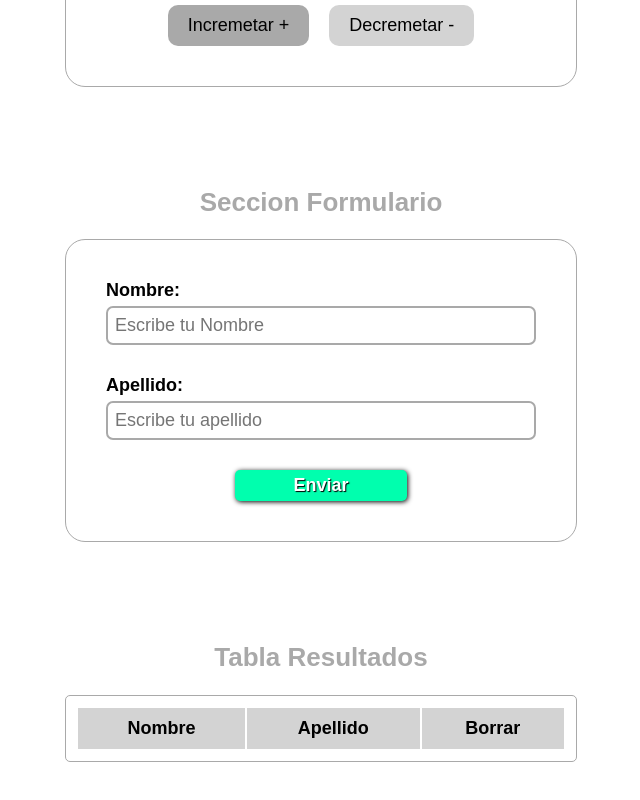
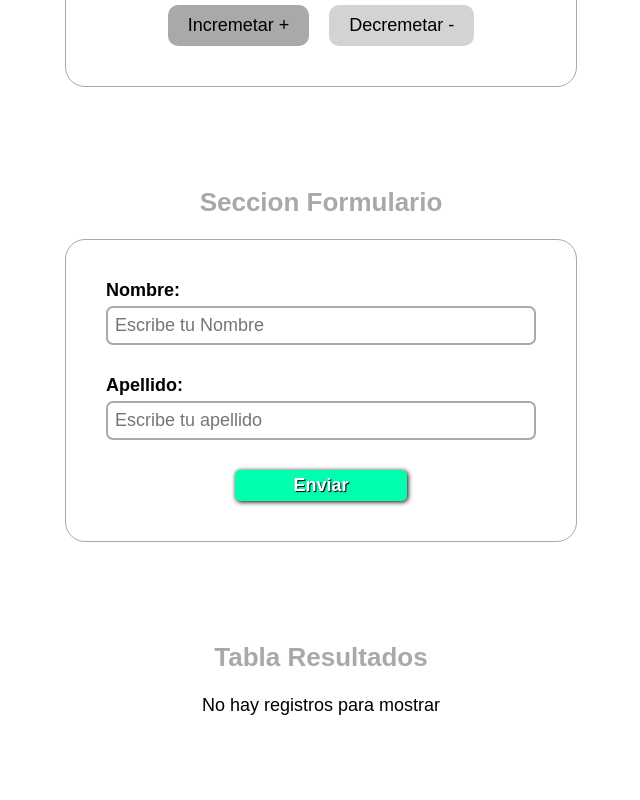
Before and after one commit to cob0003-sketch/Ejercicios-Practicas, a React (Vite) app: page / in a window 1280 px wide. Shown: the part 424-1224 px from the top of the page, without its empty margins (319-959 px from the left). Built offline with nearby package versions, Linux system fonts and the light colour scheme.

Commit message:
Añadir mensaje de no hay registros

```diff
--- a/src/App.tsx
+++ b/src/App.tsx
@@ -106,6 +106,7 @@ function App() {
 
             <div className="section">
               <h2>Tabla Resultados</h2>
+              {persons.length > 0 ?
               <table className="table">
                 <thead className="thead">
                   <tr>
@@ -132,7 +133,9 @@ function App() {
                     </tr>
                   ))}
                 </tbody>
-              </table>
+              </table> : <p style={{fontSize:"1.8rem", textAlign:"center"}}>No hay registros para mostrar</p>
+            }
+
             </div>
         </section>
       </main>
--- a/src/index.css
+++ b/src/index.css
@@ -65,7 +65,7 @@ body {
 }
 
 .section {
-  margin-top: 10rem;
+  margin: 10rem 0rem;
 }
 .section h2 {
   text-align: center;
```
